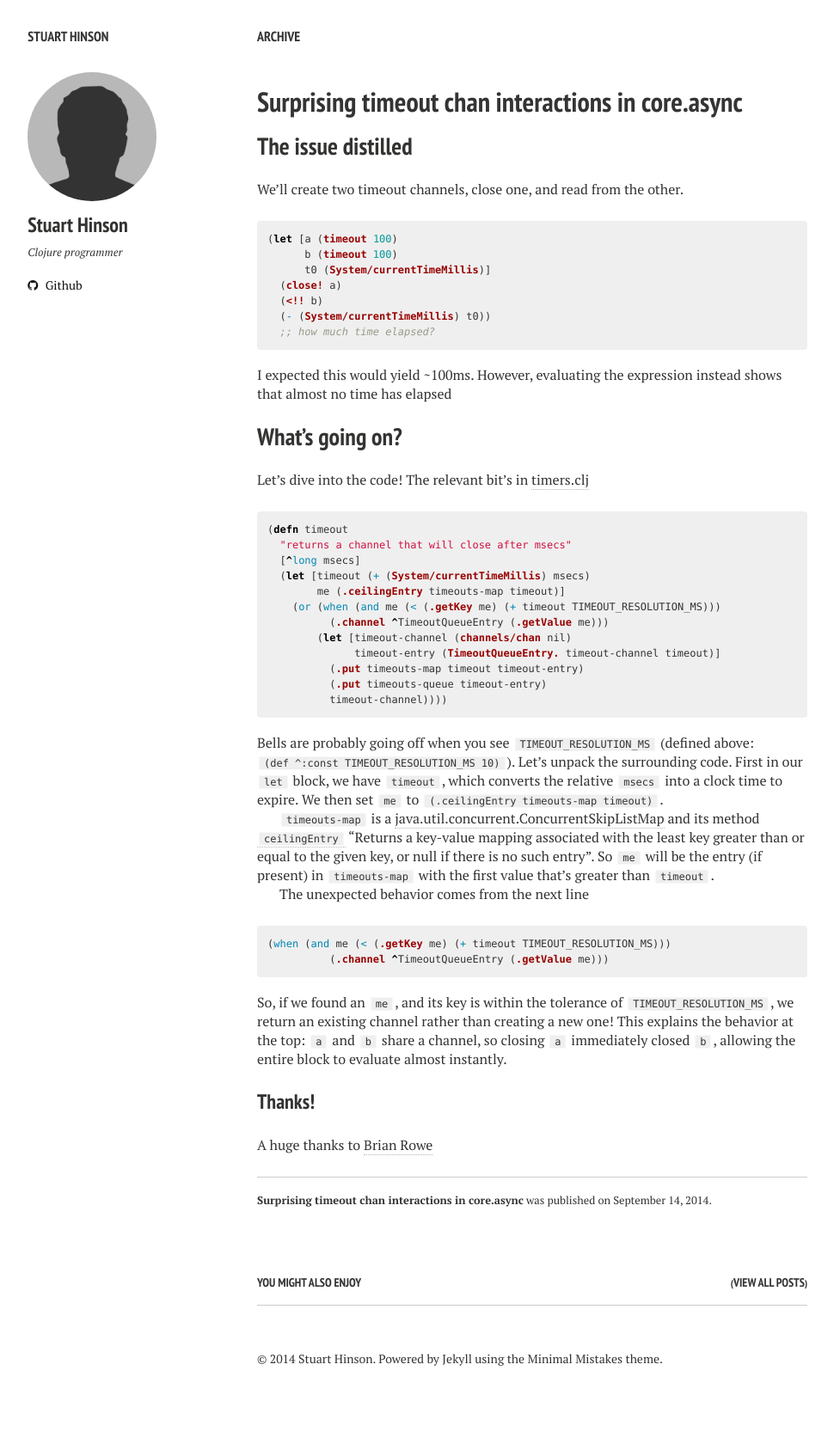
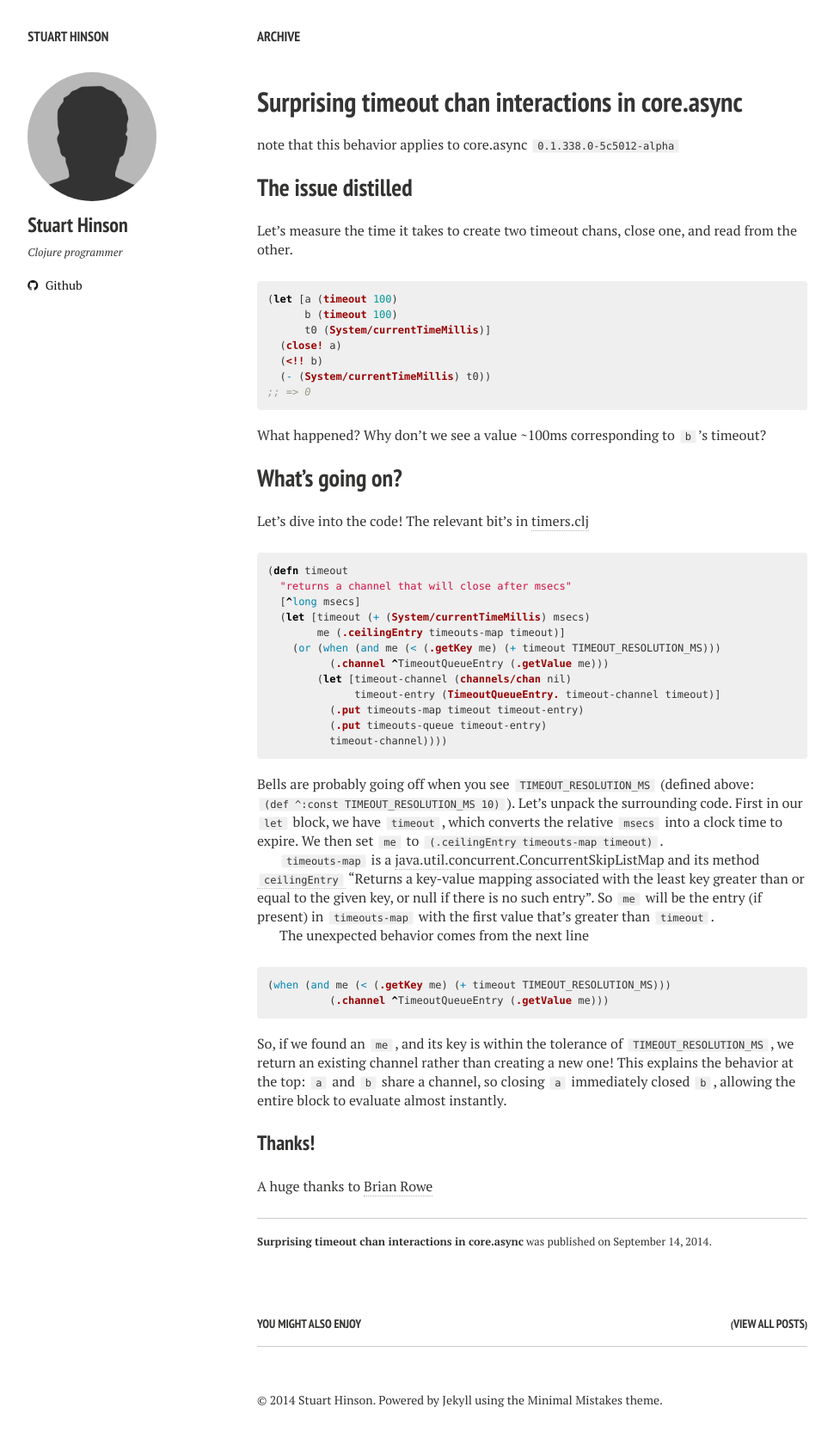
Before and after one commit to stuarth/stuarth.github.io, a Jekyll site: the page built from _posts/2014-09-14-timeout-interaction.markdown, in a window 1280 px wide. Shown: the whole page at 86% size, without its empty margins (21-991 px from the left). Built offline with Jekyll 4.4.1, drawn with Linux system fonts in a browser that asks for light colours; nearby versions of some CDN libraries; before the commit the page ends 1639 px from its top, so only the background shows below that.

Commit message:
clarify timeout-chan

```diff
--- a/_posts/2014-09-14-timeout-interaction.markdown
+++ b/_posts/2014-09-14-timeout-interaction.markdown
@@ -5,9 +5,13 @@ date:   2014-09-14 8:56:00
 categories: clojure
 ---
 
+
+
+note that this behavior applies to core.async `0.1.338.0-5c5012-alpha`
+
 ## The issue distilled
 
-We'll create two timeout channels, close one, and read from the other.
+Let's measure the time it takes to create two timeout chans, close one, and read from the other.
 
 {% highlight clojure %}
 (let [a (timeout 100)
@@ -16,10 +20,10 @@ We'll create two timeout channels, close one, and read from the other.
   (close! a)
   (<!! b)
   (- (System/currentTimeMillis) t0))
-  ;; how much time elapsed?
+;; => 0
 {% endhighlight %}
 
-I expected this would yield ~100ms. However, evaluating the expression instead shows that almost no time has elapsed
+What happened? Why don't we see a value ~100ms corresponding to `b`'s timeout?
 
 ## What's going on?
 
```
